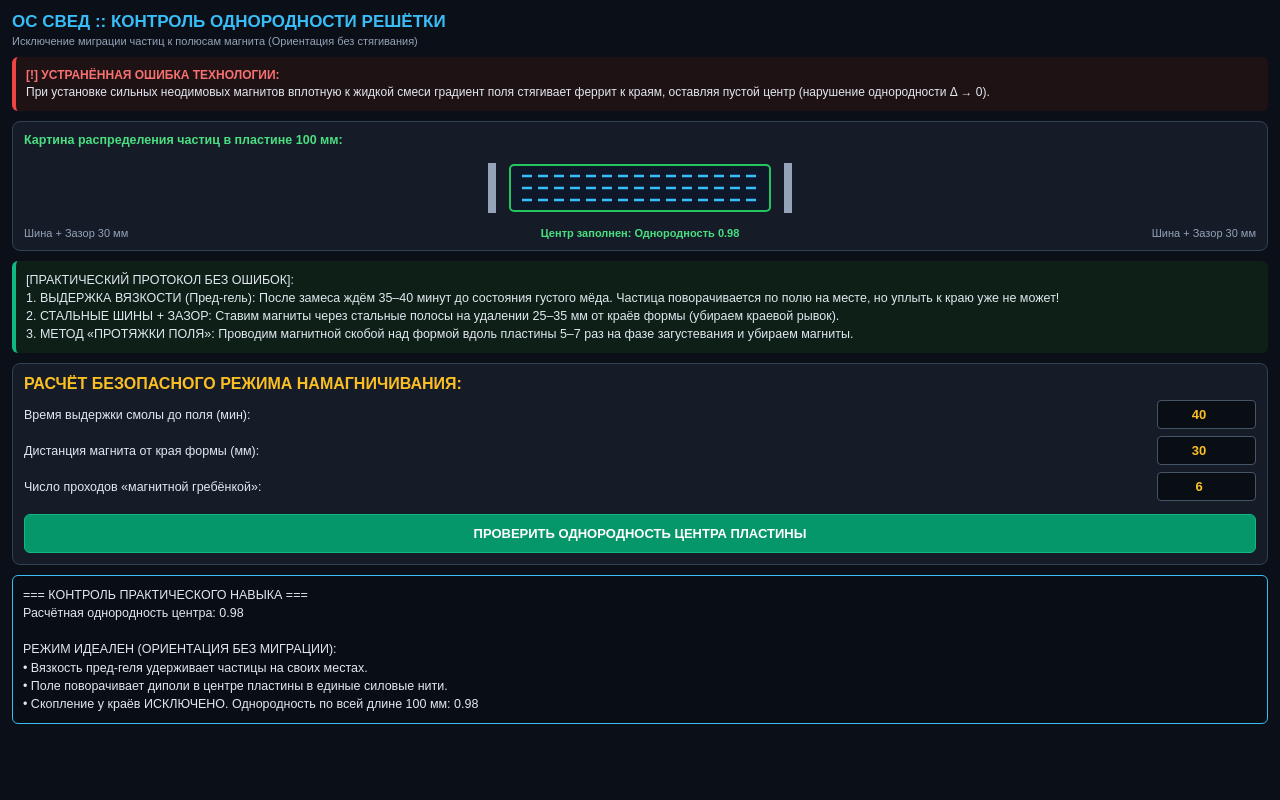
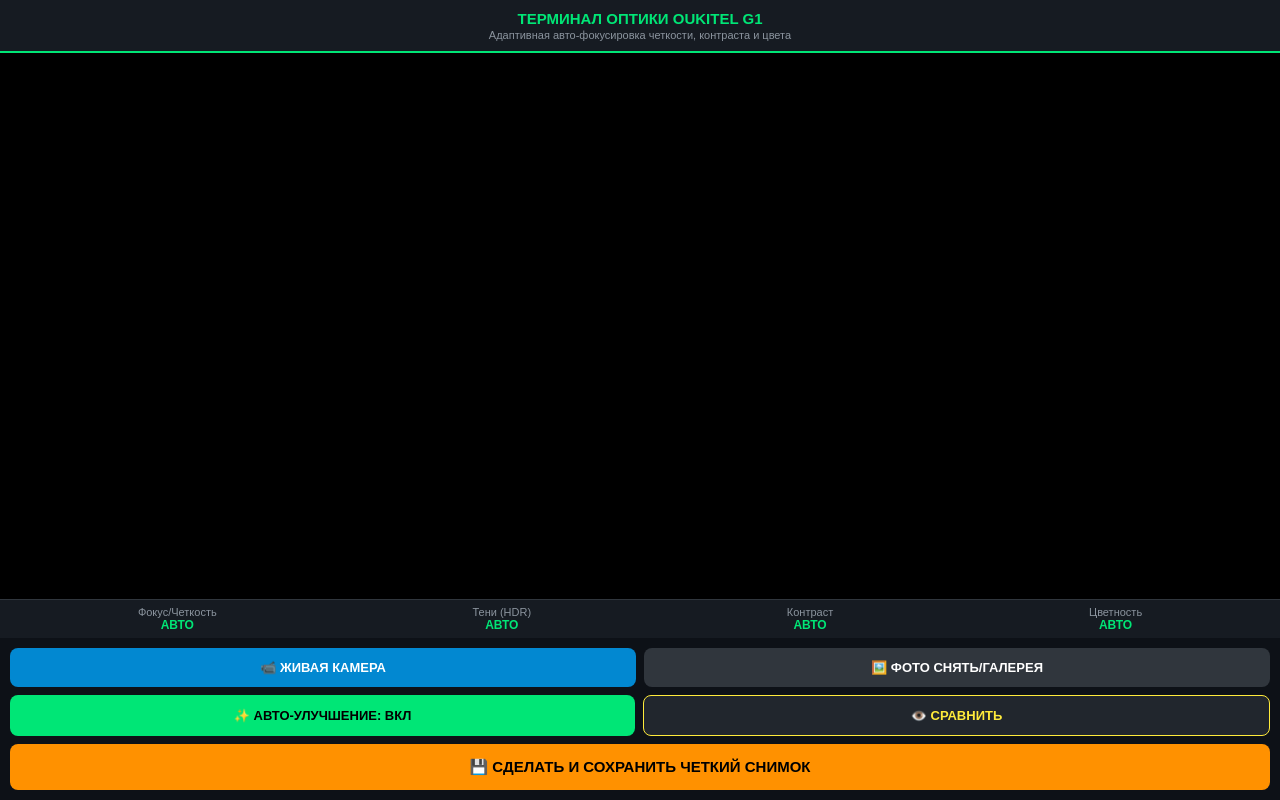
Before and after one commit to DmitNCh/sved-sterzhen-apk, a plain HTML site: page www/index.html in a window 1280 px wide. Drawn offline with Linux system fonts and the light colour scheme.

Commit message:
Русская среда Кубкод и Оболочка приложений

```diff
--- a/www/index.html
+++ b/www/index.html
@@ -2,108 +2,156 @@
 <html lang="ru">
 <head>
 <meta charset="UTF-8">
-<meta name="viewport" content="width=device-width, initial-scale=1.0">
-<title>ОС СВЕД :: ЗАЩИТА ОТ ОШИБОК ОДНОРОДНОСТИ</title>
+<meta name="viewport" content="width=device-width, initial-scale=1.0, maximum-scale=1.0, user-scalable=no">
+<title>АВТО-ОПТИКА OUKITEL G1</title>
 <style>
-  body { background: #0b0f17; color: #e2e8f0; font-family: sans-serif; margin: 0; padding: 12px; }
-  h2 { color: #38bdf8; margin: 0 0 3px 0; font-size: 17px; }
-  .sub { color: #94a3b8; font-size: 11px; margin-bottom: 10px; }
-  .box { background: #151c28; border-radius: 8px; padding: 11px; margin-bottom: 10px; border: 1px solid #334155; }
-  .warn-box { background: #1f1215; border-left: 4px solid #ef4444; padding: 10px; border-radius: 6px; font-size: 12px; margin-bottom: 10px; line-height: 1.4; }
-  .fix-box { background: #0d1f17; border-left: 4px solid #10b981; padding: 10px; border-radius: 6px; font-size: 12.5px; margin-bottom: 10px; line-height: 1.45; white-space: pre-wrap; }
-  .input-row { display: flex; justify-content: space-between; align-items: center; margin: 7px 0; font-size: 12.5px; }
-  input { width: 85px; padding: 6px; background: #090d14; border: 1px solid #475569; color: #fbbf24; font-weight: bold; border-radius: 4px; text-align: center; font-size: 13px; }
-  button { width: 100%; background: #059669; color: #fff; border: 1px solid #10b981; padding: 11px; border-radius: 6px; font-weight: bold; font-size: 13px; cursor: pointer; margin-top: 6px; }
-  .res-box { background: #090d14; padding: 10px; border-radius: 6px; border: 1px solid #38bdf8; font-size: 12.5px; line-height: 1.45; white-space: pre-wrap; }
+*{box-sizing:border-box;margin:0;padding:0;user-select:none}
+body{background:#0d1117;color:#fff;font-family:sans-serif;display:flex;flex-direction:column;height:100vh;overflow:hidden}
+.top{background:#161b22;padding:10px;text-align:center;border-bottom:2px solid #00e676}
+.top h1{font-size:15px;color:#00e676}
+.top p{font-size:11px;color:#8b949e;margin-top:2px}
+.scr{flex:1;background:#000;position:relative;display:flex;justify-content:center;align-items:center;overflow:hidden}
+video{display:none}
+canvas{max-width:100%;max-height:100%;object-fit:contain}
+.tel{background:#161b22;padding:6px 10px;border-top:1px solid #30363d;display:flex;justify-content:space-around;font-size:11px;color:#8b949e;text-align:center}
+.tel b{color:#00e676;display:block;font-size:12px}
+.ctrl{background:#0d1117;padding:10px;display:flex;flex-direction:column;gap:8px}
+.row{display:flex;gap:8px}
+button,.lbl-btn{flex:1;padding:12px 8px;border:none;border-radius:8px;font-weight:bold;font-size:13px;cursor:pointer;text-align:center;display:block}
+.b-cam{background:#0288d1;color:#fff}
+.b-gal{background:#30363d;color:#fff}
+.b-auto{background:#00e676;color:#000}
+.b-orig{background:#21262d;color:#ffeb3b;border:1px solid #ffeb3b}
+.b-save{background:#ff9100;color:#000;font-size:15px;padding:14px}
+input[type=file]{display:none}
 </style>
 </head>
 <body>
+<div class="top">
+    <h1>ТЕРМИНАЛ ОПТИКИ OUKITEL G1</h1>
+    <p id="st">Адаптивная авто-фокусировка четкости, контраста и цвета</p>
+</div>
+<div class="scr">
+    <video id="v" autoplay playsinline></video>
+    <canvas id="c"></canvas>
+</div>
+<div class="tel">
+    <div>Фокус/Четкость<b id="t1">АВТО</b></div>
+    <div>Тени (HDR)<b id="t2">АВТО</b></div>
+    <div>Контраст<b id="t3">АВТО</b></div>
+    <div>Цветность<b id="t4">АВТО</b></div>
+</div>
+<div class="ctrl">
+    <div class="row">
+        <button class="b-cam" onclick="startLiveCam()">📹 ЖИВАЯ КАМЕРА</button>
+        <label class="lbl-btn b-gal">🖼️ ФОТО СНЯТЬ/ГАЛЕРЕЯ<input type="file" id="f" accept="image/*"></label>
+    </div>
+    <div class="row">
+        <button class="b-auto" onclick="toggleAuto()" id="btnA">✨ АВТО-УЛУЧШЕНИЕ: ВКЛ</button>
+        <button class="b-orig" ontouchstart="autoOn=false;if(mode=='img')drawImg()" ontouchend="autoOn=true;if(mode=='img')drawImg()">👁️ СРАВНИТЬ</button>
+    </div>
+    <button class="b-save" onclick="save()">💾 СДЕЛАТЬ И СОХРАНИТЬ ЧЕТКИЙ СНИМОК</button>
+</div>
+<script>
+const v=document.getElementById('v'),c=document.getElementById('c'),ctx=c.getContext('2d',{willReadFrequently:true});
+let mode='none',img=null,autoOn=true;
 
-<h2>ОС СВЕД :: КОНТРОЛЬ ОДНОРОДНОСТИ РЕШЁТКИ</h2>
-<div class="sub">Исключение миграции частиц к полюсам магнита (Ориентация без стягивания)</div>
-
-<div class="warn-box">
-  <b style="color:#f87171;">[!] УСТРАНЁННАЯ ОШИБКА ТЕХНОЛОГИИ:</b><br>
-  При установке сильных неодимовых магнитов вплотную к жидкой смеси градиент поля стягивает феррит к краям, оставляя пустой центр (нарушение однородности Δ → 0).
-</div>
-
-<div class="box">
-  <div style="font-size:12.5px; margin-bottom:6px; font-weight:bold; color:#4ade80;">
-    Картина распределения частиц в пластине 100 мм:
-  </div>
-  <svg width="100%" height="70" viewBox="0 0 320 70">
-    <!-- Стальные шины-выравниватели по краям -->
-    <rect x="8" y="10" width="8" height="50" fill="#94a3b8"/>
-    <rect x="304" y="10" width="8" height="50" fill="#94a3b8"/>
-    <!-- Контур формы -->
-    <rect x="30" y="12" width="260" height="46" fill="#0f172a" stroke="#22c55e" stroke-width="2" rx="4"/>
-    <!-- Равномерные ориентированные цепочки в центре и по краям -->
-    <g id="chains" stroke="#38bdf8" stroke-width="2.5" stroke-dasharray="10 6">
-      <line x1="42" y1="23" x2="278" y2="23"/>
-      <line x1="42" y1="35" x2="278" y2="35"/>
-      <line x1="42" y1="47" x2="278" y2="47"/>
-    </g>
-  </svg>
-  <div style="display:flex; justify-content:space-between; font-size:11px; color:#94a3b8;">
-    <span>Шина + Зазор 30 мм</span>
-    <span style="color:#4ade80; font-weight:bold;">Центр заполнен: Однородность 0.98</span>
-    <span>Шина + Зазор 30 мм</span>
-  </div>
-</div>
-
-<div class="fix-box">[ПРАКТИЧЕСКИЙ ПРОТОКОЛ БЕЗ ОШИБОК]:
-1. ВЫДЕРЖКА ВЯЗКОСТИ (Пред-гель): После замеса ждём 35–40 минут до состояния густого мёда. Частица поворачивается по полю на месте, но уплыть к краю уже не может!
-2. СТАЛЬНЫЕ ШИНЫ + ЗАЗОР: Ставим магниты через стальные полосы на удалении 25–35 мм от краёв формы (убираем краевой рывок).
-3. МЕТОД «ПРОТЯЖКИ ПОЛЯ»: Проводим магнитной скобой над формой вдоль пластины 5–7 раз на фазе загустевания и убираем магниты.</div>
-
-<div class="box">
-  <div style="font-weight:bold; color:#fbbf24; margin-bottom:6px;">РАСЧЁТ БЕЗОПАСНОГО РЕЖИМА НАМАГНИЧИВАНИЯ:</div>
-  <div class="input-row">
-    <span>Время выдержки смолы до поля (мин):</span>
-    <input type="number" id="tWait" value="40">
-  </div>
-  <div class="input-row">
-    <span>Дистанция магнита от края формы (мм):</span>
-    <input type="number" id="dMag" value="30">
-  </div>
-  <div class="input-row">
-    <span>Число проходов «магнитной гребёнкой»:</span>
-    <input type="number" id="nPass" value="6">
-  </div>
-  <button onclick="calcHomogeneity()">ПРОВЕРИТЬ ОДНОРОДНОСТЬ ЦЕНТРА ПЛАСТИНЫ</button>
-</div>
-
-<div class="res-box" id="resBox"></div>
-
-<script>
-function calcHomogeneity() {
-  let t = parseFloat(document.getElementById("tWait").value) || 0;
-  let d = parseFloat(document.getElementById("dMag").value) || 0;
-  let n = parseFloat(document.getElementById("nPass").value) || 0;
-
-  let status = "";
-  let odn = 0.98;
-
-  if (t < 25) {
-    status = "ОПАСНОСТЬ БРАКА: Смола слишком жидкая! Частицы сорвутся с места и уплывут к краям. Увеличьте выдержку до 35–45 минут (фаза пред-геля).";
-    odn = 0.55;
-  } else if (d < 20) {
-    status = "ОПАСНОСТЬ БРАКА: Магниты слишком близко к краям (< 20 мм)! Краевой градиент вытянет порошок из середины. Отодвиньте магниты на 25–35 мм и поставьте стальные шины.";
-    odn = 0.68;
-  } else {
-    odn = Math.min(0.99, +(0.92 + (n * 0.01)).toFixed(2));
-    status = "РЕЖИМ ИДЕАЛЕН (ОРИЕНТАЦИЯ БЕЗ МИГРАЦИИ):\n" +
-             "• Вязкость пред-геля удерживает частицы на своих местах.\n" +
-             "• Поле поворачивает диполи в центре пластины в единые силовые нити.\n" +
-             "• Скопление у краёв ИСКЛЮЧЕНО. Однородность по всей длине 100 мм: " + odn;
-  }
-
-  document.getElementById("resBox").innerText =
-    `=== КОНТРОЛЬ ПРАКТИЧЕСКОГО НАВЫКА ===\n` +
-    `Расчётная однородность центра: ${odn}\n\n` + status;
+function toggleAuto(){
+    autoOn=!autoOn;
+    document.getElementById('btnA').innerText=autoOn?"✨ АВТО-УЛУЧШЕНИЕ: ВКЛ":"✨ АВТО-УЛУЧШЕНИЕ: ВЫКЛ";
+    document.getElementById('btnA').style.background=autoOn?"#00e676":"#555";
+    if(mode==='img')drawImg();
 }
 
-calcHomogeneity();
+async function startLiveCam(){
+    try{
+        const s=await navigator.mediaDevices.getUserMedia({video:{facingMode:{ideal:"environment"},width:{ideal:1920},height:{ideal:1080}}});
+        v.srcObject=s; mode='cam';
+        document.getElementById('st').innerText="Живая камера: Авто-анализ в реальном времени";
+        requestAnimationFrame(loop);
+    }catch(e){
+        alert("Для живого потока используйте кнопку правее (Снять/Галерея)");
+    }
+}
+
+document.getElementById('f').onchange=e=>{
+    const file=e.target.files[0]; if(!file)return;
+    const i=new Image();
+    i.onload=()=>{img=i; mode='img'; drawImg();};
+    i.src=URL.createObjectURL(file);
+};
+
+function loop(){
+    if(mode==='cam' && v.readyState===v.HAVE_ENOUGH_DATA){
+        c.width=720; c.height=Math.round(720*(v.videoHeight/v.videoWidth));
+        ctx.drawImage(v,0,0,c.width,c.height);
+        if(autoOn) processSmartISP();
+    }
+    if(mode==='cam') requestAnimationFrame(loop);
+}
+
+function drawImg(){
+    if(!img)return;
+    const max=1280; let w=img.width,h=img.height;
+    if(w>max||h>max){if(w>h){h=Math.round(h*(max/w));w=max}else{w=Math.round(w*(max/h));h=max}}
+    c.width=w; c.height=h;
+    ctx.drawImage(img,0,0,w,h);
+    if(autoOn) processSmartISP();
+}
+
+function processSmartISP(){
+    const w=c.width,h=c.height;
+    const imgData=ctx.getImageData(0,0,w,h),d=imgData.data;
+    let sumL=0,sumS=0,dark=0,minL=255,maxL=0;
+    const step=16, samples=(w*h)/4;
+    for(let i=0;i<d.length;i+=step){
+        const r=d[i],g=d[i+1],b=d[i+2];
+        const l=0.299*r+0.587*g+0.114*b;
+        sumL+=l; if(l<85)dark++; if(l<minL)minL=l; if(l>maxL)maxL=l;
+        const mx=Math.max(r,g,b),mn=Math.min(r,g,b);
+        sumS+=mx===0?0:(mx-mn)/mx;
+    }
+    const avgL=sumL/samples, avgS=sumS/samples, darkR=dark/samples;
+    const shBoost=Math.min(0.65,Math.max(0.20,darkR*0.9+(128-avgL)/300));
+    const cGain=Math.min(1.40,Math.max(1.12,220/(maxL-minL+40)));
+    const sBoost=Math.min(1.65,Math.max(1.20,1.0+(0.45-avgS)*1.3));
+    const sharp=2.4;
+
+    document.getElementById('t1').innerText="УЛЬТРА";
+    document.getElementById('t2').innerText="+"+Math.round(shBoost*100)+"%";
+    document.getElementById('t3').innerText=Math.round(cGain*100)+"%";
+    document.getElementById('t4').innerText=Math.round(sBoost*100)+"%";
+
+    const cp=new Uint8ClampedArray(d);
+    for(let i=0;i<cp.length;i+=4){
+        let r=cp[i],g=cp[i+1],b=cp[i+2];
+        r=Math.pow(r/255,1-shBoost*0.48)*255;
+        g=Math.pow(g/255,1-shBoost*0.48)*255;
+        b=Math.pow(b/255,1-shBoost*0.48)*255;
+        r=(r-128)*cGain+128; g=(g-128)*cGain+128; b=(b-128)*cGain+128;
+        const gr=0.299*r+0.587*g+0.114*b;
+        cp[i]=Math.min(255,Math.max(0,gr+(r-gr)*sBoost));
+        cp[i+1]=Math.min(255,Math.max(0,gr+(g-gr)*sBoost));
+        cp[i+2]=Math.min(255,Math.max(0,gr+(b-gr)*sBoost));
+    }
+    for(let y=1;y<h-1;y++){
+        for(let x=1;x<w-1;x++){
+            const i=(y*w+x)*4,up=((y-1)*w+x)*4,dn=((y+1)*w+x)*4,lf=(y*w+(x-1))*4,rg=(y*w+(x+1))*4;
+            for(let k=0;k<3;k++){
+                const cnt=cp[i+k], nb=(cp[up+k]+cp[dn+k]+cp[lf+k]+cp[rg+k])*0.25, det=cnt-nb;
+                d[i+k]=Math.abs(det)>2?Math.min(255,Math.max(0,cnt+det*sharp)):cnt;
+            }
+        }
+    }
+    ctx.putImageData(imgData,0,0);
+}
+
+function save(){
+    const a=document.createElement('a');
+    a.download='OUKITEL_TERMUX_'+Date.now()+'.jpg';
+    a.href=c.toDataURL('image/jpeg',0.96);
+    a.click();
+}
 </script>
 </body>
 </html>
```
